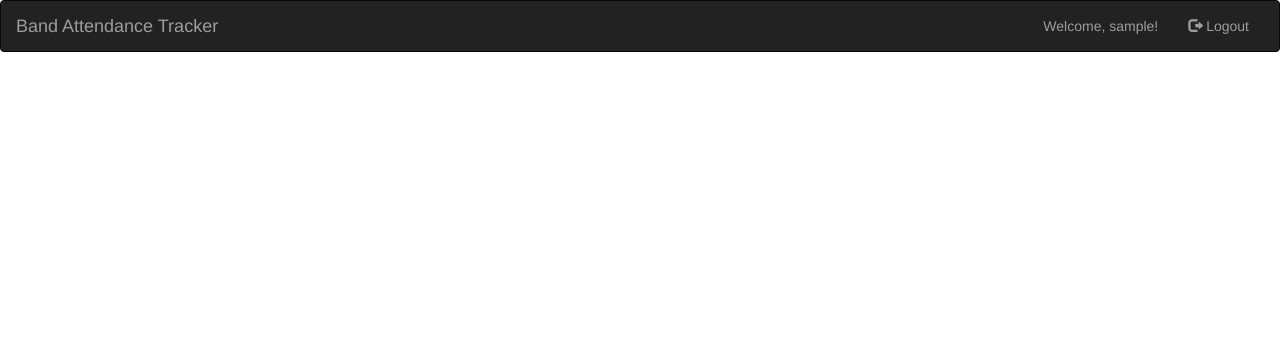
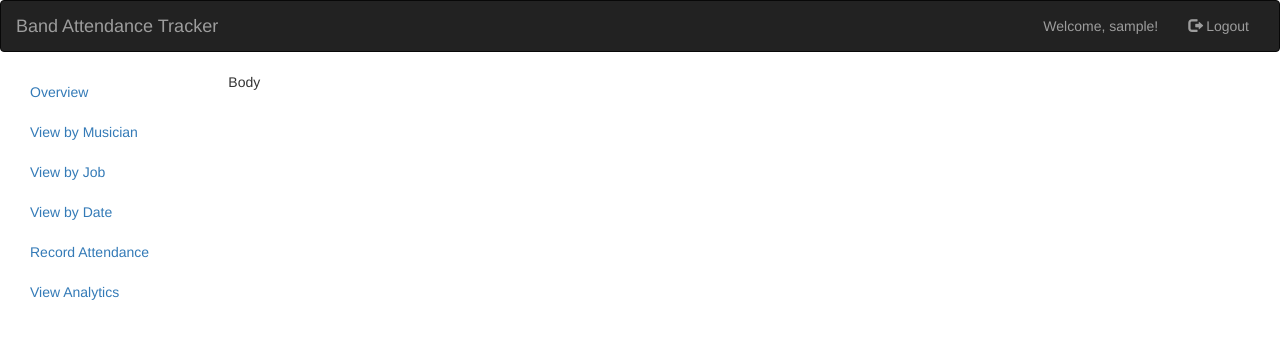
Before and after one commit to yangineer/BAT, a Django app: page / in a window 1280 px wide. Shown: the top 339 px of the page. Run offline with Django 3.2, Linux system fonts and the light colour scheme; the visitor is signed in with stand-in values (Sample User, id 1); some libraries are stand-ins or nearby versions.

Commit message:
Added new framed_base for post-login interface

```diff
--- a/bat/attendance/models.py
+++ b/bat/attendance/models.py
@@ -102,7 +102,7 @@ class Job(models.Model):
 
 class Attendance(models.Model):
 	""" Represents the attendance """
-	musicians_present = models.ManyToManyField(Musician, related_name='present')
+	#musicians_present = models.ManyToManyField(Musician, related_name='present')
 	musicians_absent = models.ManyToManyField(Musician, related_name='absent', null=True, default=None)
 	job = models.OneToOneField(Job, null=True, default=None)
 
--- a/bat/attendance/views.py
+++ b/bat/attendance/views.py
@@ -6,7 +6,7 @@ def index(request):
 	if not request.user.is_authenticated():
 		return render(request, 'attendance/index.html')
 	else:
-		return render(request, 'attendance/base.html')
+		return render(request, 'attendance/framed_base.html')
 
 def login_view(request):
 	# return render(request, 'attendance/login.html')
--- a/bat/templates/attendance/base.html
+++ b/bat/templates/attendance/base.html
@@ -50,7 +50,7 @@
 			</div><!-- /.container-fluid -->
 		</nav>
 
-		<div class="container">
+		<div class="container-fluid">
     		{% block body %} {% endblock %}
     	</div>
 		<!-- jQuery (necessary for Bootstrap's JavaScript plugins) -->
--- a/bat/templates/attendance/framed_base.html
+++ b/bat/templates/attendance/framed_base.html
@@ -0,0 +1,18 @@
+{% extends 'attendance/base.html' %}
+{% block body %}
+<div class="row">
+	<div class="col-sm-3 col-md-2 sidebar">
+			<ul class="nav nav-sidebar">
+				<li class="active"><a href="#">Overview</a></li>
+				<li><a href="#">View by Musician</a></li>
+				<li><a href="#">View by Job</a></li>
+				<li><a href="#">View by Date</a></li>
+				<li><a href="#">Record Attendance</a></li>
+				<li><a href="#">View Analytics</a></li>
+			</ul>
+	</div>
+	<div class="col-sm-9 col-md-10 main">
+		Body
+	</div>
+</div>
+{% endblock %}
```
Also changed, not shown: 1 other file.
